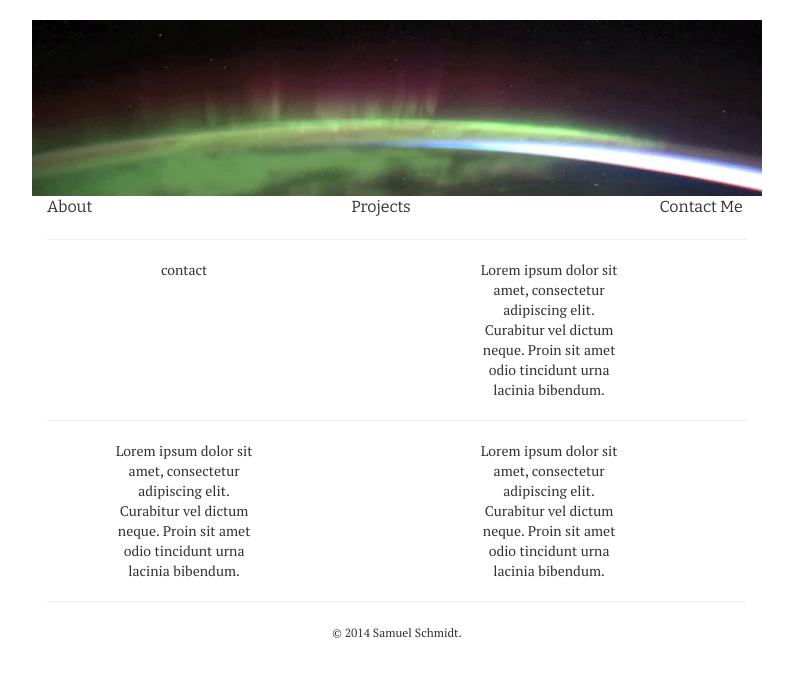
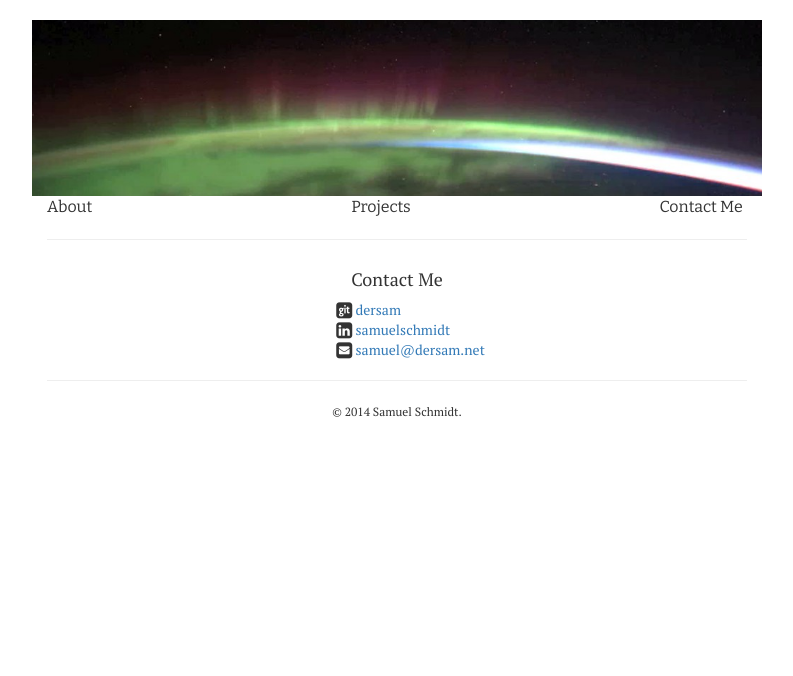
Before and after one commit to dersam/dersam.github.com, a plain HTML site: page index.html in a window 1280 px wide. Both pictures are taken after a click on the element "Contact Me". Shown: the whole page, without its empty margins (243-1036 px from the left). Drawn offline with nearby package versions, Linux system fonts and the light colour scheme.

Commit message:
contact me tab

```diff
--- a/index.html
+++ b/index.html
@@ -10,6 +10,7 @@
     <link rel="stylesheet" href="https://cdn.jsdelivr.net/bootstrap/3.3.0/css/bootstrap.min.css">
     <link href='http://fonts.googleapis.com/css?family=PT+Serif' rel='stylesheet' type='text/css'>
     <link href="http://fonts.googleapis.com/css?family=Bitter" rel="stylesheet" type="text/css">
+    <link href="//maxcdn.bootstrapcdn.com/font-awesome/4.2.0/css/font-awesome.min.css" rel="stylesheet">
     <link rel="stylesheet" href="/css/layout.css">
 
     <!--[if lt IE 9]>
@@ -73,22 +74,18 @@
     <!--Contact Me section-->
     <div id="contact-me" style="display: none;">
         <div class="row">
-            <div class="col-sm-3 col-sm-offset-1 text-center">
-                contact
+            <h4 class="text-center">Contact Me</h4>
+            <div class="col-xs-3 col-xs-offset-5">
+                <div class="row">
+                    <i class="fa fa-git-square fa-lg"></i> <a href="https://github.com/dersam">dersam</a>
+                </div>
+                <div class="row">
+                    <i class="fa fa-linkedin-square fa-lg"></i> <a href="http://ca.linkedin.com/in/samuelschmidt">samuelschmidt</a>
+                </div>
+                <div class="row">
+                    <i class="fa fa-envelope-square fa-lg"></i> <a href="mailto:samuel@dersam.net">samuel@dersam.net</a>
+                </div>
             </div>
-            <div class="col-sm-3 col-sm-offset-3 text-center">
-                Lorem ipsum dolor sit amet, consectetur adipiscing elit. Curabitur vel dictum neque. Proin sit amet odio tincidunt urna lacinia bibendum.
-            </div>
-        </div>
-        <hr/>
-        <div class="row">
-            <div class="col-sm-3 col-sm-offset-1 text-center">
-                Lorem ipsum dolor sit amet, consectetur adipiscing elit. Curabitur vel dictum neque. Proin sit amet odio tincidunt urna lacinia bibendum.
-            </div>
-            <div class="col-sm-3 col-sm-offset-3 text-center">
-                Lorem ipsum dolor sit amet, consectetur adipiscing elit. Curabitur vel dictum neque. Proin sit amet odio tincidunt urna lacinia bibendum.
-            </div>
-        </div>
     </div>
     <hr/>
     <div class="text-center"><small>&copy; 2014 Samuel Schmidt.</small></div>
```
